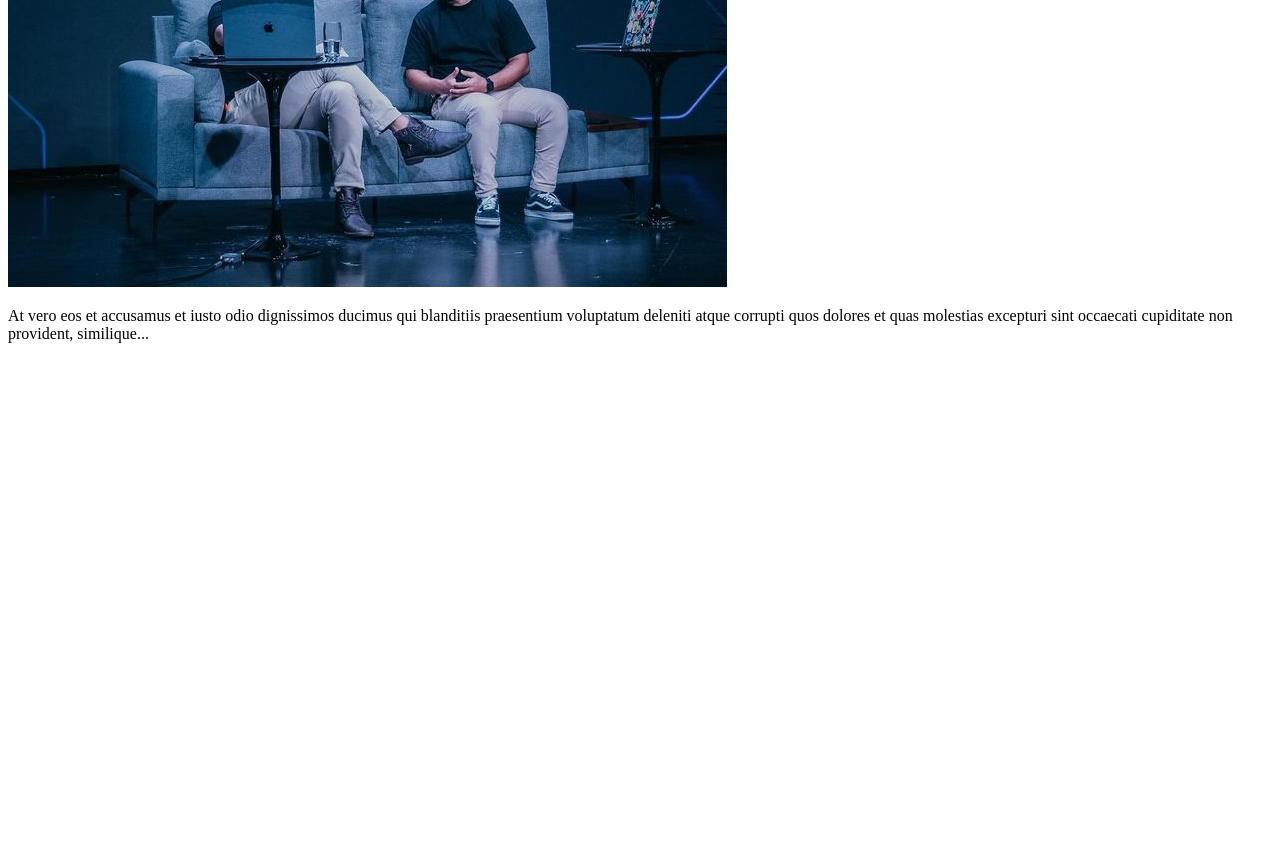
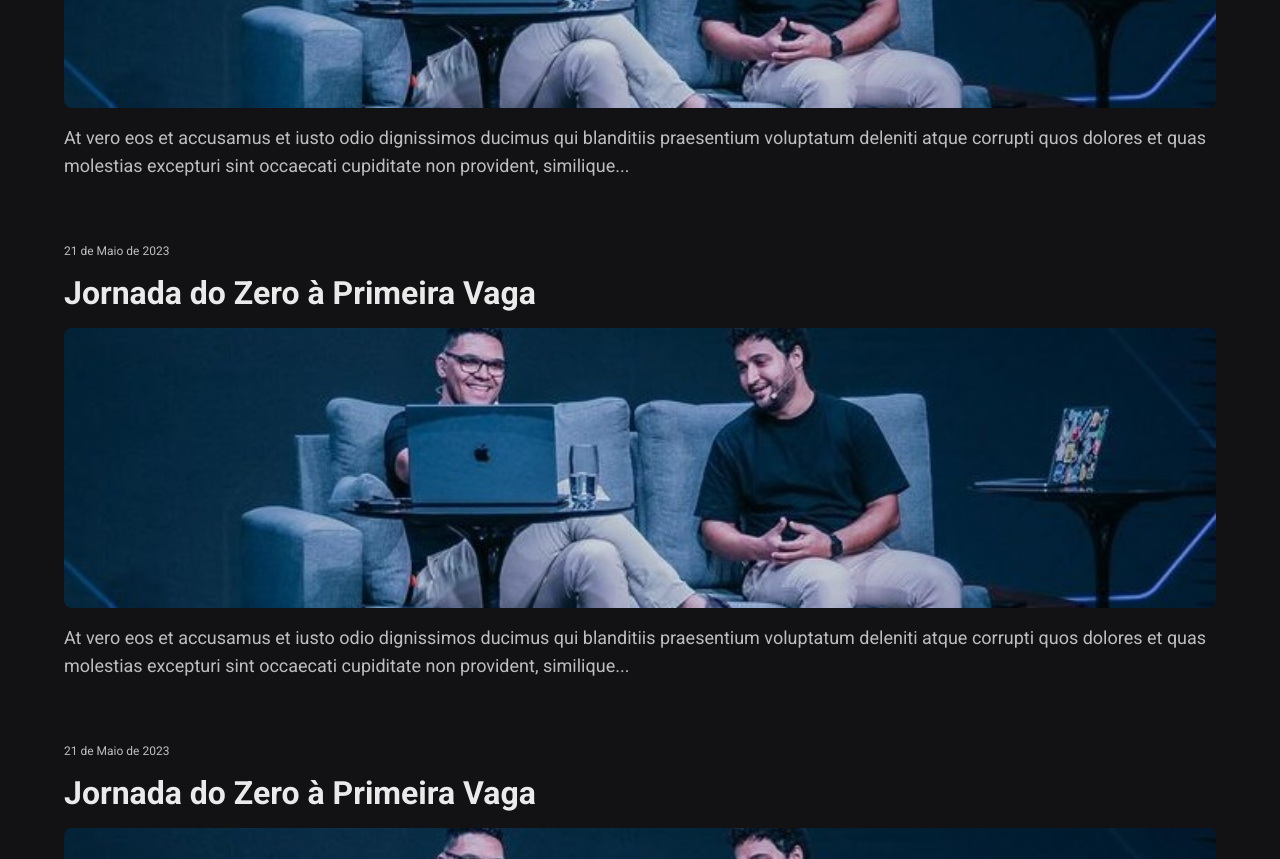
Before and after one commit to monicaquintal/nlw-spacetime, a plain HTML site: page index.html in a window 1280 px wide. Shown: the part 320-1179 px from the top of the page. Before the commit the page ends 800 px from the top, so only its background shows below. Drawn offline with Linux system fonts and the light colour scheme.

Commit message:
Aula 02: Descomplicando o código.

```diff
--- a/index.html
+++ b/index.html
@@ -4,11 +4,19 @@
   <meta charset="UTF-8" />
   <meta http-equiv="X-UA-Compatible" content="IE=edge" />
   <meta name="viewport" content="width=device-width, initial-scale=1.0" />
+  <!-- fontes -->
+  <link rel="preconnect" href="https://fonts.googleapis.com">
+  <link rel="preconnect" href="https://fonts.gstatic.com" crossorigin>
+  <link href="https://fonts.googleapis.com/css2?family=Roboto:wght@400;700&display=swap" rel="stylesheet">
+  <!-- favicon e css -->
   <link rel="icon" type="image/png" href="./assets/favicon.png" />
+  <link rel="stylesheet" type="text/css" href="./style.css">
+
   <title>NLW Spacetime 🚀</title>
 </head>
 <body>
-  <div>
+  <nav>
+    <a href="https://www.youtube.com/watch?v=3nz5HkUJaVU" target="_blank" class="memory">
       <small>21 de Maio de 2023</small>
       <h1>Jornada do Zero à Primeira Vaga</h1>
       <img src="./assets/jornada.png" alt="Rodrigo e Mayk apresentando o evento Jornada do Zero à Primeira Vaga"/>
@@ -18,6 +26,31 @@
         et quas molestias excepturi sint occaecati cupiditate non provident,
         similique...
       </p>
-  </div>
+    </a>
+
+    <a href="https://www.youtube.com/watch?v=3nz5HkUJaVU" target="_blank" class="memory">
+      <small>21 de Maio de 2023</small>
+      <h1>Jornada do Zero à Primeira Vaga</h1>
+      <img src="./assets/jornada.png" alt="Rodrigo e Mayk apresentando o evento Jornada do Zero à Primeira Vaga"/>
+      <p>
+        At vero eos et accusamus et iusto odio dignissimos ducimus qui
+        blanditiis praesentium voluptatum deleniti atque corrupti quos dolores
+        et quas molestias excepturi sint occaecati cupiditate non provident,
+        similique...
+      </p>
+    </a>
+
+    <a href="https://www.youtube.com/watch?v=3nz5HkUJaVU" target="_blank" class="memory">
+      <small>21 de Maio de 2023</small>
+      <h1>Jornada do Zero à Primeira Vaga</h1>
+      <img src="./assets/jornada.png" alt="Rodrigo e Mayk apresentando o evento Jornada do Zero à Primeira Vaga"/>
+      <p>
+        At vero eos et accusamus et iusto odio dignissimos ducimus qui
+        blanditiis praesentium voluptatum deleniti atque corrupti quos dolores
+        et quas molestias excepturi sint occaecati cupiditate non provident,
+        similique...
+      </p>
+    </a>
+  </nav>
 </body>
 </html>
--- /dev/null
+++ b/style.css
@@ -0,0 +1,46 @@
+* {
+  margin: 0;
+  padding: 0;
+  box-sizing: border-box;
+}
+
+body {
+  background-color: #121215;
+  color: #EAEAEA;
+  font-family: 'Roboto', sans-serif;
+}
+
+nav {
+  padding: 64px;
+}
+
+.memory {
+  display: flex;
+  flex-direction: column;
+  gap: 16px;
+  text-decoration: none;
+  margin-bottom: 64px;
+}
+
+.memory small {
+  color: #BEBEBF;
+  font-size: 12px;
+}
+
+.memory h1 {
+  font-size: 32px;
+  color: #EAEAEA;
+}
+
+.memory img {
+  width: 100%;
+  height: 280px;
+  object-fit: cover;
+  border-radius: 8px;
+}
+
+.memory p {
+  font-size: 18px;
+  color: #BEBEBF;
+  line-height: 28px;
+}
```
Also changed, not shown: 1 other file. Lines whose indentation alone changed are shown as unchanged.
